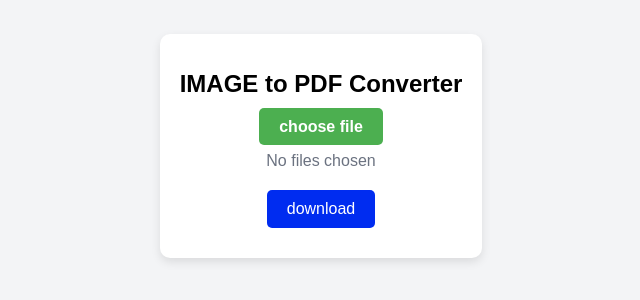
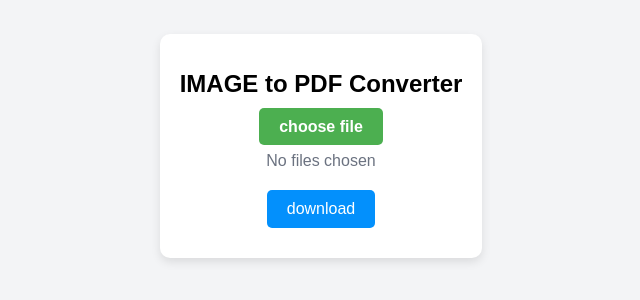
Before and after one commit to aurangzeb-dev/PDF-CONVERTER, a plain HTML site: page index.html in a window 1280 px wide. Shown: the part 262-562 px from the top of the page, without its empty margins (319-959 px from the left). Drawn offline with nearby package versions, Linux system fonts and the light colour scheme.

Commit message:
Update pdf.csso

```diff
--- a/pdf.css
+++ b/pdf.css
@@ -81,7 +81,7 @@ body {
     font-weight: bold;
 }
 #convertBtn{
-    background-color: #002cf0;
+    background-color: #0390fc;
     padding: 10px 20px;
     color: #ffffff;
     border: none;
```
